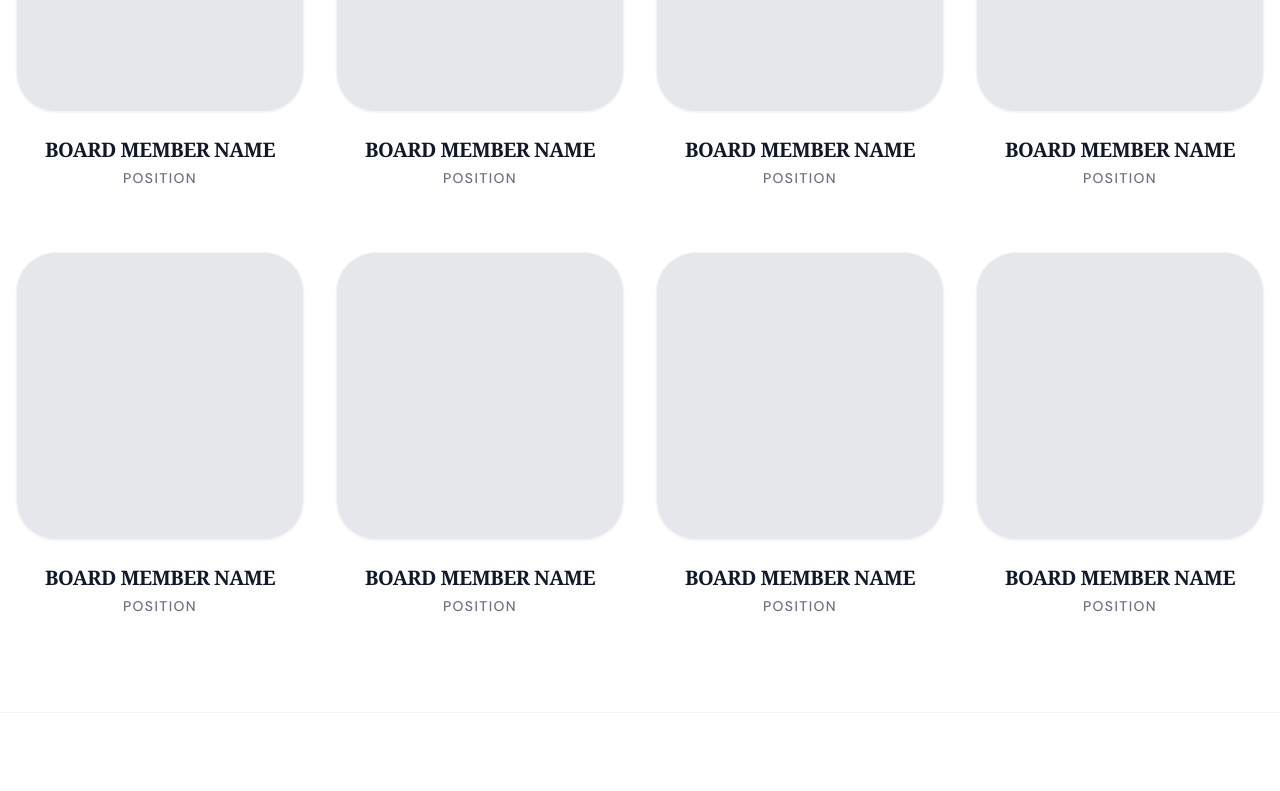
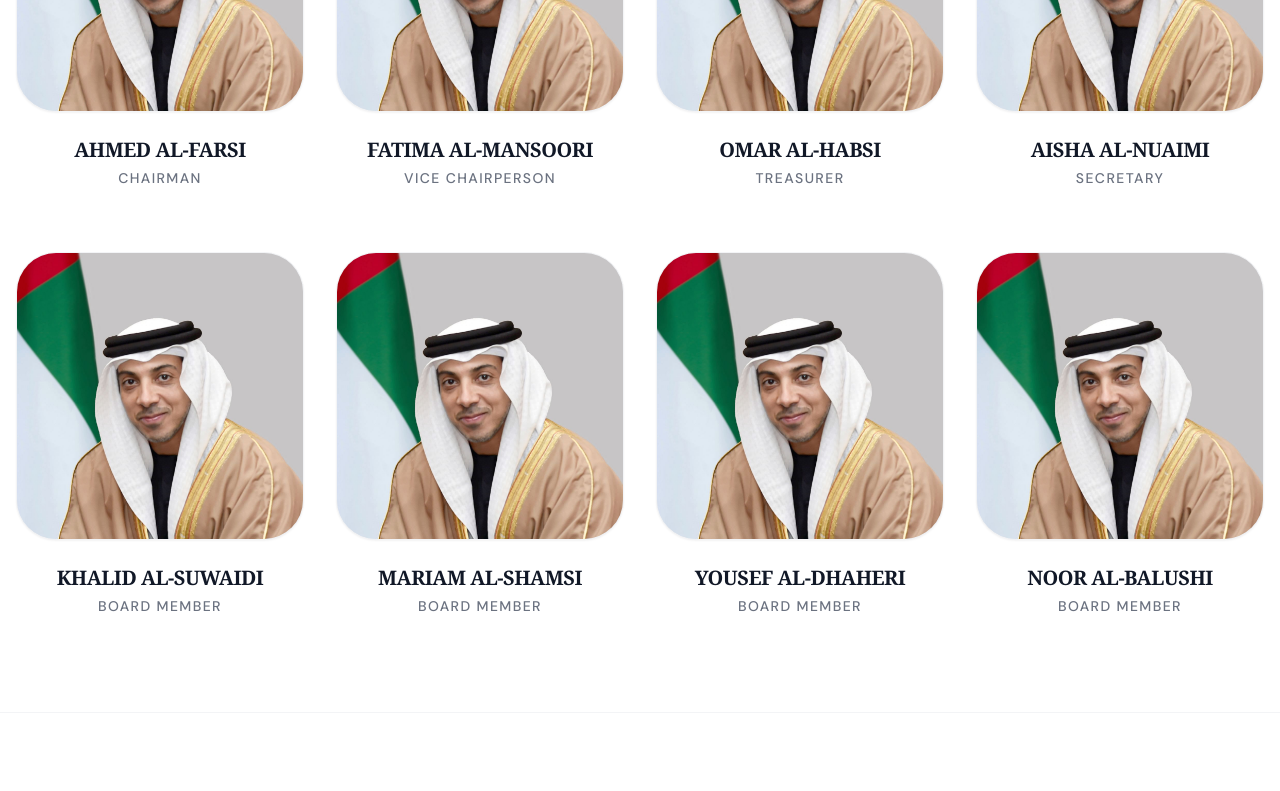
Before and after one commit to anasche/pres-cup, a React (Vite) app: page /about in a window 1280 px wide. Shown: the part 1820-2611 px from the top of the page. Built offline with nearby package versions, Linux system fonts and the light colour scheme; the HTML template or start-up script is replaced by a standard one.

Commit message:
feat: Populate board members with specific data and display their images, along with a minor paragraph styling adjustment.

```diff
--- a/src/widgets/About/BoardMembers/BoardMembers.tsx
+++ b/src/widgets/About/BoardMembers/BoardMembers.tsx
@@ -1,18 +1,65 @@
 import Title from "@/components/Title";
 import React from "react";
+import About2 from "@/assets/images/about/about-2.png";
 
 const BoardMembers: React.FC = () => {
-  const members = Array(8).fill({
-    name: "Board Member Name",
-    position: "Position",
-  });
+  const members = [
+    {
+      id: 1,
+      name: "Ahmed Al-Farsi",
+      position: "Chairman",
+      image: About2,
+    },
+    {
+      id: 2,
+      name: "Fatima Al-Mansoori",
+      position: "Vice Chairperson",
+      image: About2,
+    },
+    {
+      id: 3,
+      name: "Omar Al-Habsi",
+      position: "Treasurer",
+      image: About2,
+    },
+    {
+      id: 4,
+      name: "Aisha Al-Nuaimi",
+      position: "Secretary",
+      image: About2,
+    },
+    {
+      id: 5,
+      name: "Khalid Al-Suwaidi",
+      position: "Board Member",
+      image: About2,
+    },
+    {
+      id: 6,
+      name: "Mariam Al-Shamsi",
+      position: "Board Member",
+      image: About2,
+    },
+    {
+      id: 7,
+      name: "Yousef Al-Dhaheri",
+      position: "Board Member",
+      image: About2,
+    },
+    {
+      id: 8,
+      name: "Noor Al-Balushi",
+      position: "Board Member",
+      image: About2,
+    },
+  ];
 
   return (
     <section className="bg-white py-24 px-4 border-t border-gray-100">
       <div className="container mx-auto max-w-7xl">
         <div className="text-center mb-20 space-y-2">
           <Title dark={true}>Board Members</Title>
-          <p className="font-medium text-[17px] leading-none tracking-tightest text-gray-700 max-w-sm md:max-w-xl">
+          <p className="font-medium text-[17px] leading-none tracking-tightest text-gray-700 max-w-sm md:max-w-xl mx-auto">
             Meet the Board{" "}
           </p>
         </div>
@@ -24,6 +71,11 @@ const BoardMembers: React.FC = () => {
               className="flex flex-col items-center group text-center"
             >
               <div className="w-full aspect-square rounded-[40px] bg-gray-200 mb-6 transition-transform duration-500 group-hover:scale-105 shadow-sm border border-gray-100 overflow-hidden relative">
+                <img
+                  src={member.image}
+                  alt={member.name}
+                  className="w-full h-full object-cover"
+                />
                 <div className="absolute inset-0 bg-gradient-to-t from-black/20 to-transparent opacity-0 group-hover:opacity-100 transition-opacity"></div>
               </div>
               <h3 className="text-xl font-bold text-gray-900 mb-1 font-serif uppercase tracking-tight">
```
